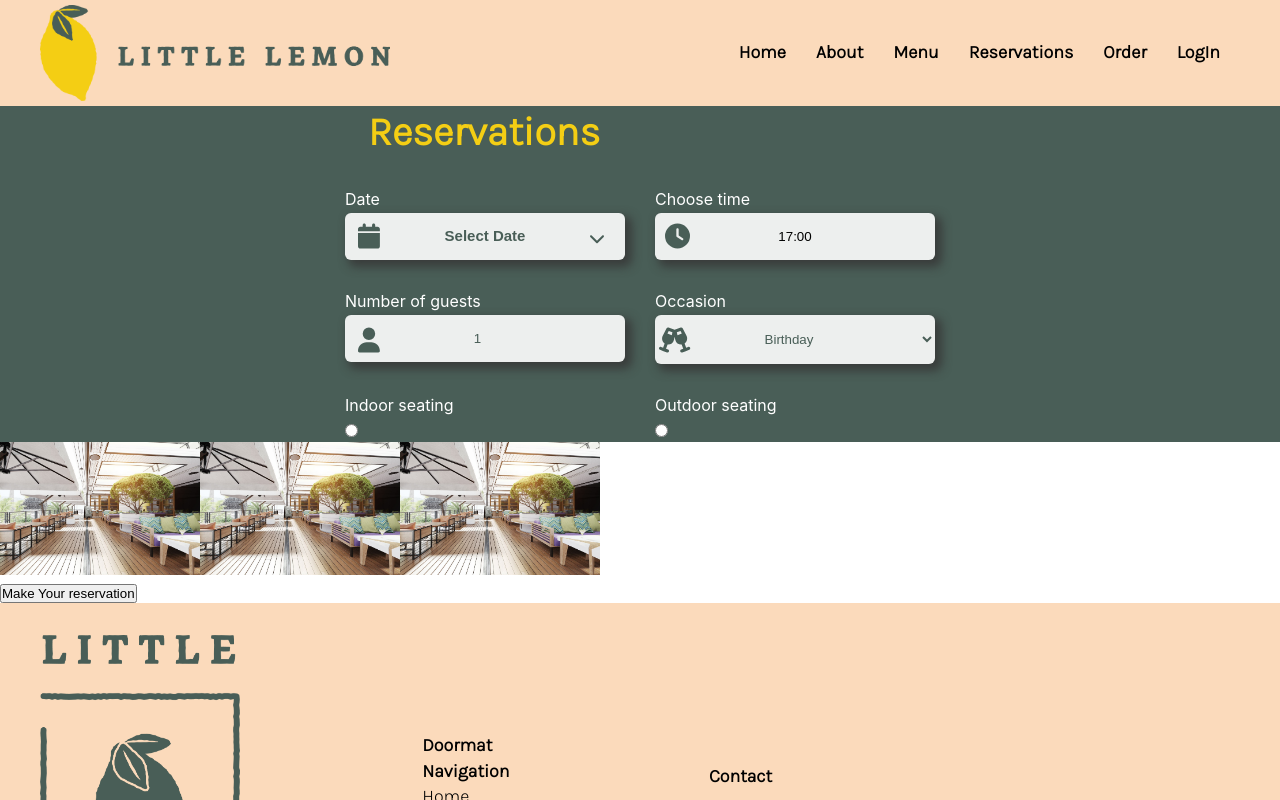
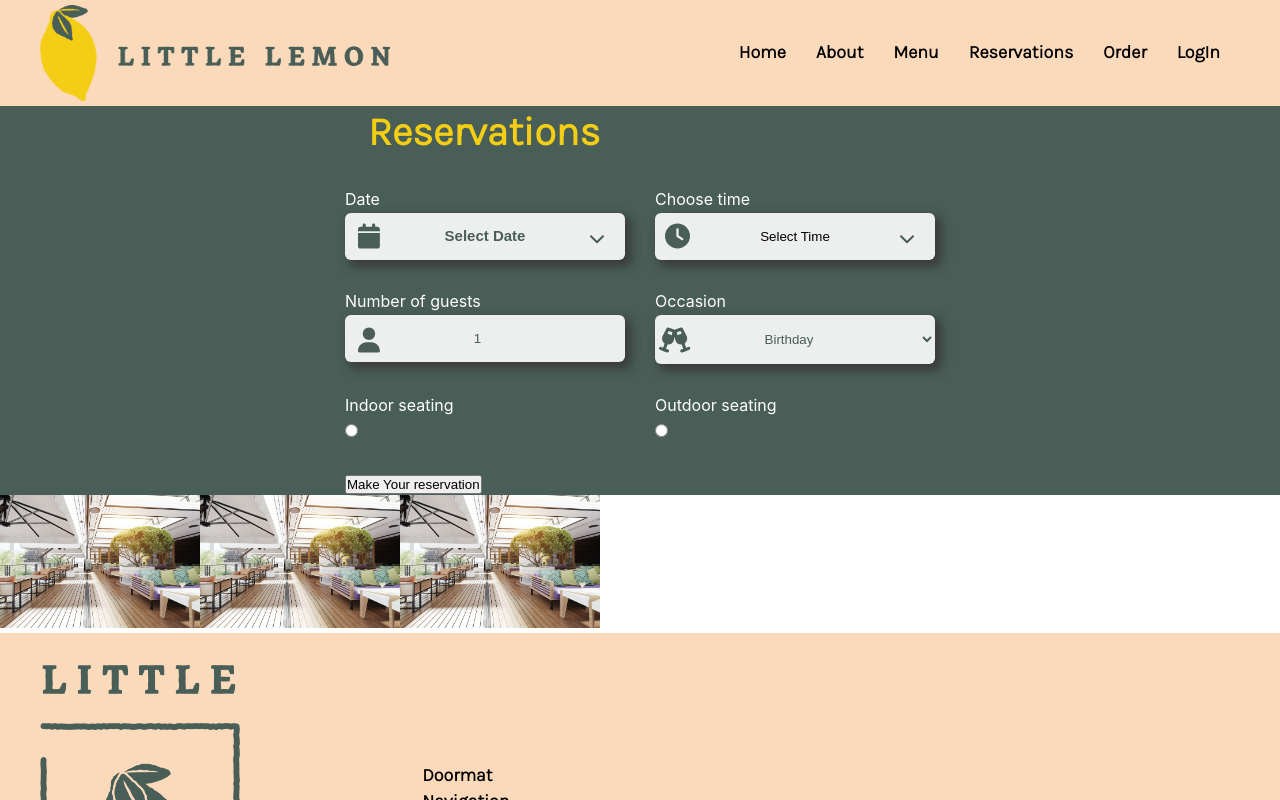
Before and after one commit to AshrafMuhammadNaeem/littlelemon-web, a React (Create React App) app: page /reservation in a window 1280 px wide. Shown: the top 800 px of the page. Built offline with nearby package versions, Linux system fonts and the light colour scheme; a web font is replaced by a local one.

Commit message:
Update BookingForm.js

```diff
--- a/src/BookingForm.js
+++ b/src/BookingForm.js
@@ -16,6 +16,7 @@ export  const  BookingForm = ({
 
       const [isDateSelected, setIsDateSelected] = useState(false);
       const [isDatePickerOpen, setIsDatePickerOpen] = useState(false);
+      const [isTimeOpen, setIsTimeOpen] = useState(false);
 
       const handleDatePickerOpen = () => {
         setIsDatePickerOpen(true);
@@ -23,6 +24,15 @@ export  const  BookingForm = ({
 
       const handleDatePickerClose = () => {
         setIsDatePickerOpen(false);
+      };
+
+      // style controlling for Time Selection
+      const handleTimeOpen = () => {
+        setIsTimeOpen(true);
+      };
+
+      const handleTimeClose = () => {
+        setIsTimeOpen(false);
       };
 
       const handleTimeSelection = (e, time) => {
@@ -36,7 +46,7 @@ export  const  BookingForm = ({
             setFormData({
               date: new Date(),
               guests: "",
-              time: "",
+              time: "Select Time",
               occasion: "None",
               fname: "",
               lname: "",
@@ -44,7 +54,6 @@ export  const  BookingForm = ({
               email: ""
             });
             setIsDateSelected(false);
-
             alert(`Reservation successfull for: ${formData.fname} ${formData.lname}. A confirmation email will be sent to your address with the details of your reservation.`);
           };
 
@@ -97,7 +106,8 @@ export  const  BookingForm = ({
                     </div>
                     <div className="icon-wraper">
                       <label htmlFor="res-time">Choose time</label>
-                            <FontAwesomeIcon icon={faClock} fontSize={25} className="time-icon" /><select className="time-input"> Select time
+                            <FontAwesomeIcon icon={faClock} fontSize={25} className="time-icon" />
+                            <select className="time-input" > <option defaultValue=""> Select Time  </option>
                                                 {availableTimes.availableTimes.map((time, idx) => (
                                                   <option key={idx}
                                                   value={time}
@@ -105,11 +115,13 @@ export  const  BookingForm = ({
                                                     handleTimeSelection(e, time);
                                                     handleChange(e);
                                                   }}
+
                                                   disabled={availableTimes.selectedTime === time}>
                                                     {time}</option>
 
                                                 ))}
                             </select>
+                            <FontAwesomeIcon icon={ isTimeOpen ? faChevronUp : faChevronDown} className={ isTimeOpen ? "icon-2-inactive" : "icon-2-active"}/>
                     </div>
                     <div className="icon-wraper">
                       <label htmlFor="guests">Number of guests</label>
@@ -140,7 +152,9 @@ export  const  BookingForm = ({
                             <label htmlFor="indoor">Outdoor seating</label>
                             <input type="radio" id="outdoor" name="outdoor seating" value= "Outdoor Seating"/>
                             </div>
-
+                            <div>
+                               <input type="submit" value="Make Your reservation"/>
+                             </div>
 
                     </div>
 
@@ -153,9 +167,7 @@ export  const  BookingForm = ({
                         <img src={restaurant}  width={200}  alt="restaurant inside"></img>
                         <img src={restaurant}  width={200}  alt="restaurant inside"></img>
                     </div>
-                    <div>
-                        <input type="submit" value="Make Your reservation"/>
-                    </div>
+
       </div>
     )
 }
```
